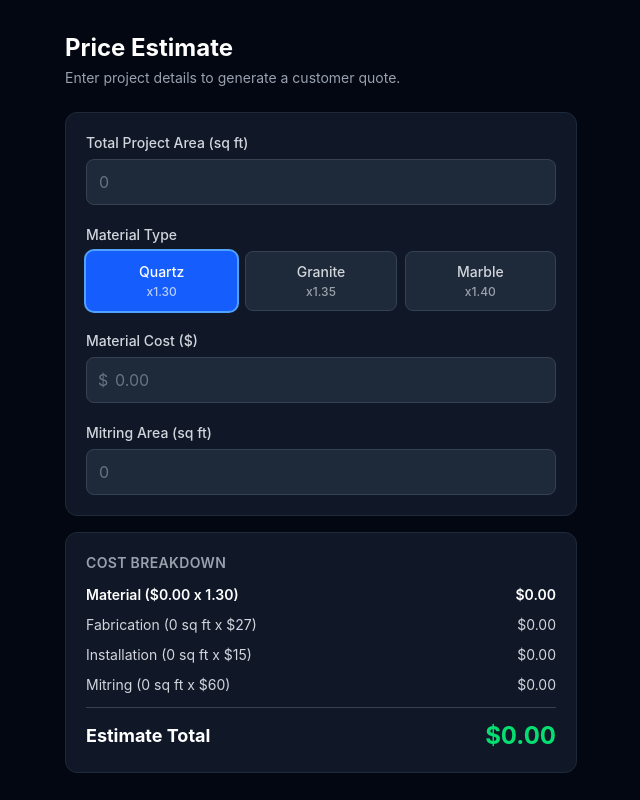
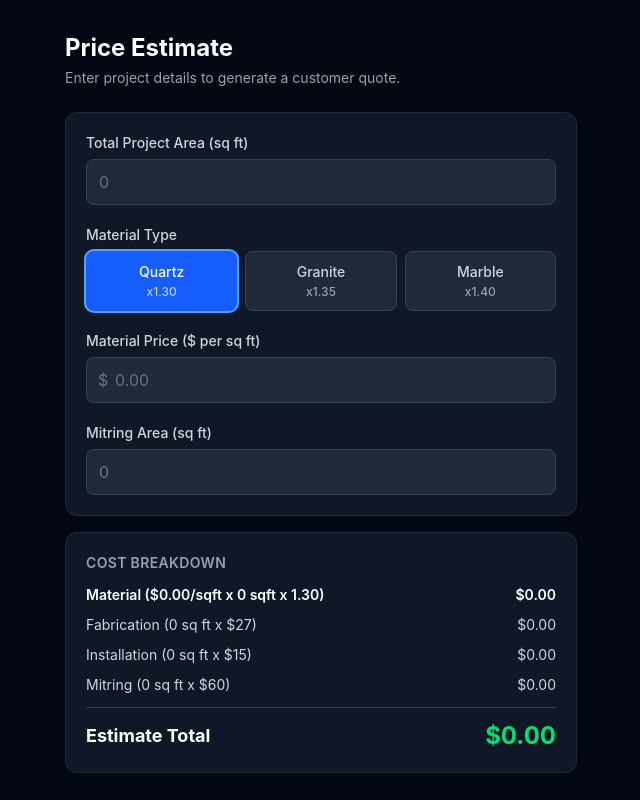
Before and after one commit to lukemitchelladams/estimate-calculator, a React (Vite) app: page / in a window 1280 px wide. Shown: the whole page, without its empty margins (319-959 px from the left). Built offline with nearby package versions, Linux system fonts and the light colour scheme.

Commit message:
fix material calculation

```diff
--- a/src/App.jsx
+++ b/src/App.jsx
@@ -17,15 +17,15 @@ function fmt(n) {
 export default function App() {
   const [sqft, setSqft] = useState("");
   const [material, setMaterial] = useState(0);
-  const [materialCost, setMaterialCost] = useState("");
+  const [materialPrice, setMaterialPrice] = useState("");
   const [mitreSqft, setMitreSqft] = useState("");
 
   const area = parseFloat(sqft) || 0;
   const mitreArea = parseFloat(mitreSqft) || 0;
-  const matCost = parseFloat(materialCost) || 0;
+  const matPrice = parseFloat(materialPrice) || 0;
   const multiplier = materialOptions[material].multiplier;
 
-  const materialTotal = matCost * multiplier;
+  const materialTotal = matPrice * area * multiplier;
   const fabrication = area * FAB_RATE;
   const installation = area * INSTALL_RATE;
   const mitring = mitreArea * MITRE_RATE;
@@ -78,15 +78,15 @@ export default function App() {
 
           <div>
             <label className="block text-sm font-medium text-gray-300 mb-1.5">
-              Material Cost ($)
+              Material Price ($ per sq ft)
             </label>
             <div className="relative">
               <span className="absolute left-3 top-1/2 -translate-y-1/2 text-gray-500">$</span>
               <input
                 type="number"
                 min="0"
-                value={materialCost}
-                onChange={(e) => setMaterialCost(e.target.value)}
+                value={materialPrice}
+                onChange={(e) => setMaterialPrice(e.target.value)}
                 placeholder="0.00"
                 className="w-full bg-gray-800 border border-gray-700 rounded-lg pl-7 pr-3 py-2.5 text-white placeholder-gray-500 focus:outline-none focus:ring-2 focus:ring-blue-500 focus:border-transparent"
               />
@@ -114,7 +114,7 @@ export default function App() {
           </h2>
           <div className="space-y-2.5 text-sm">
             <Row
-              label={`Material (${fmt(matCost)} x ${multiplier.toFixed(2)})`}
+              label={`Material (${fmt(matPrice)}/sqft x ${area} sqft x ${multiplier.toFixed(2)})`}
               value={materialTotal}
               bold
             />
```
